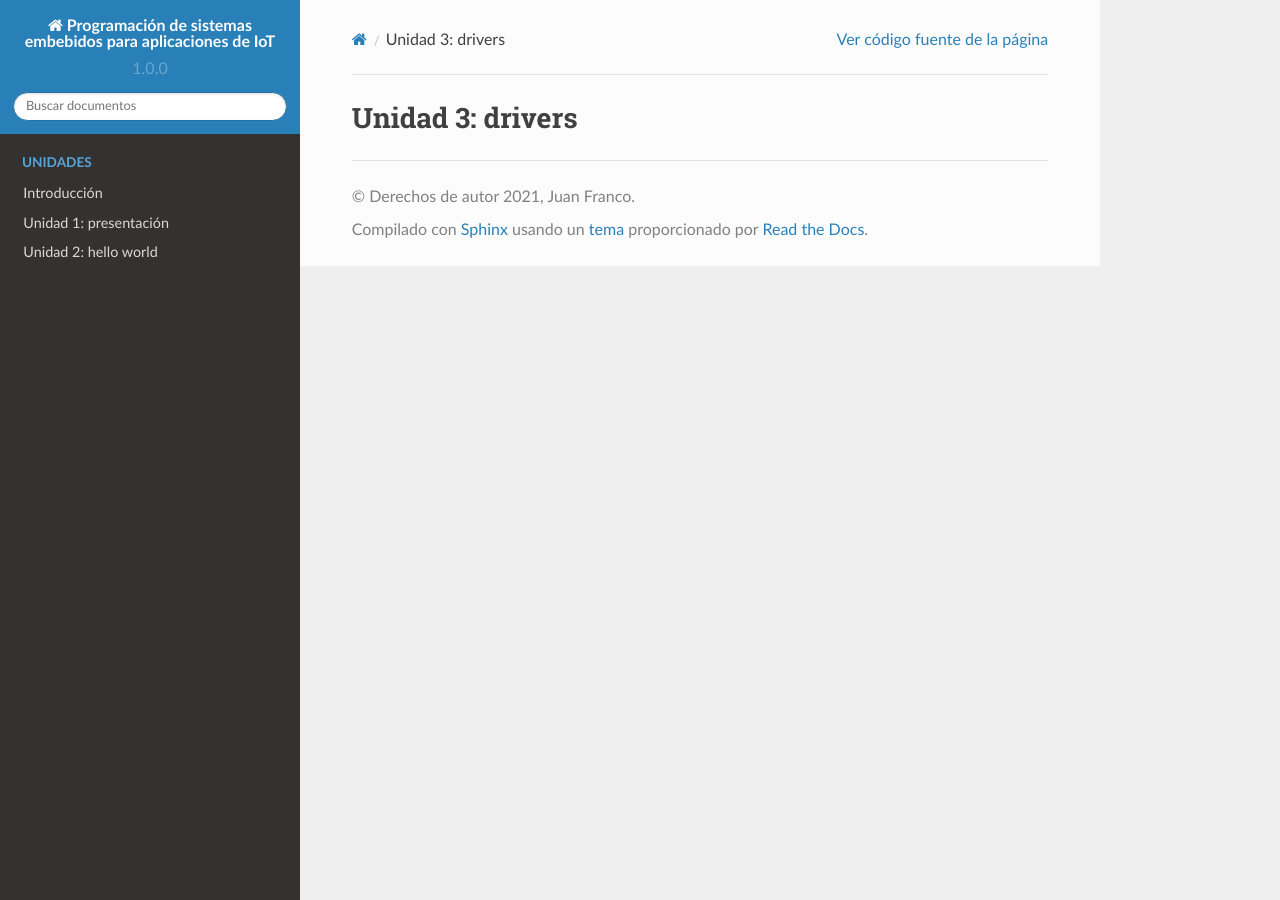
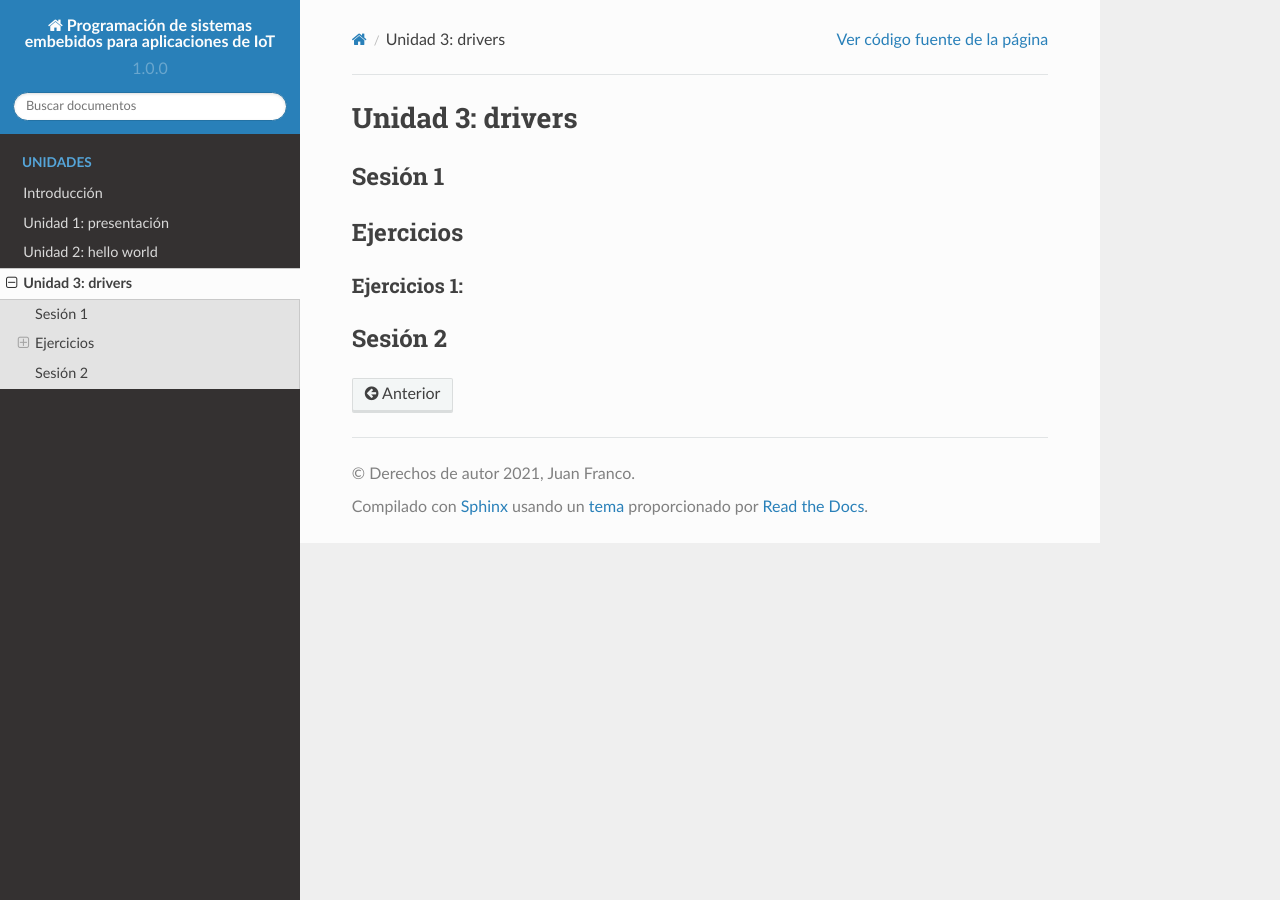
Before and after one commit to juanferfranco/espiot, a Sphinx documentation site: the page built from docs/_unidad3/unidad3.rst, in a window 1280 px wide. Built offline with Sphinx 7.4.7 and the Read the Docs theme 2.0.0, drawn with Linux system fonts in a browser that asks for light colours.

Commit message:
setup Unit 3

```diff
--- a/docs/_unidad3/unidad3.rst
+++ b/docs/_unidad3/unidad3.rst
@@ -1,2 +1,14 @@
 Unidad 3: drivers
-===========================================
+===================
+
+Sesión 1
+-----------
+
+Ejercicios
+-----------
+
+Ejercicios 1:
+^^^^^^^^^^^^^^^^^^^^^^^^^^^^^^
+
+Sesión 2
+-----------
--- a/docs/index.rst
+++ b/docs/index.rst
@@ -11,8 +11,8 @@ a proyectos de Internet de las cosas.
    Introducción <_intro/intro>
    Unidad 1: presentación <_unidad1/unidad1>
    Unidad 2: hello world <_unidad2/unidad2>
+   Unidad 3: drivers <_unidad3/unidad3>
 ..
-   Unidad 3: drivers <_unidad3/unidad3>
    Unidad 4: conexión WiFi <_unidad4/unidad4>
    Unidad 5: configuración de la red WiFi <_unidad5/unidad5>
    Unidad 6: nube <_unidad6/unidad6>
```
